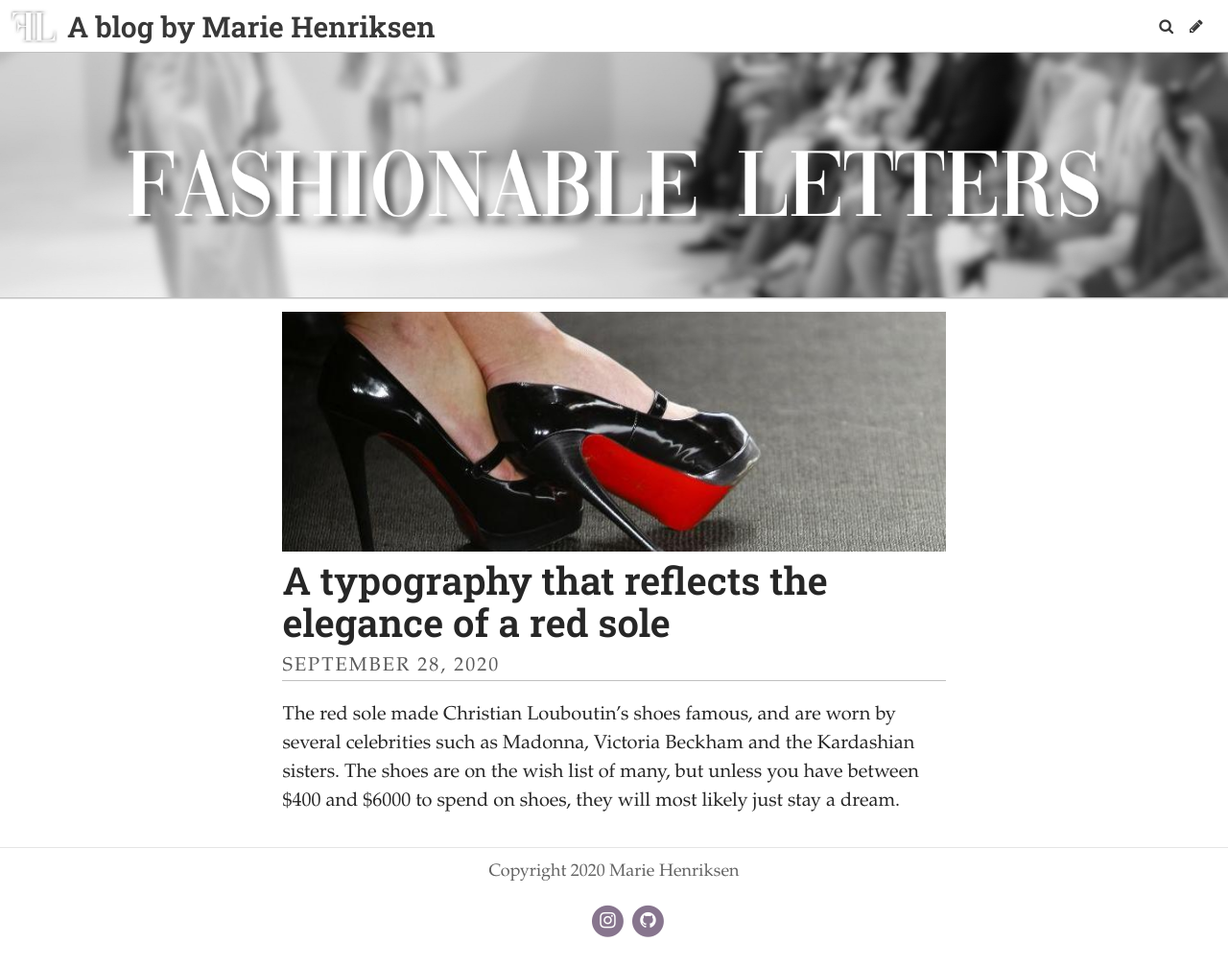
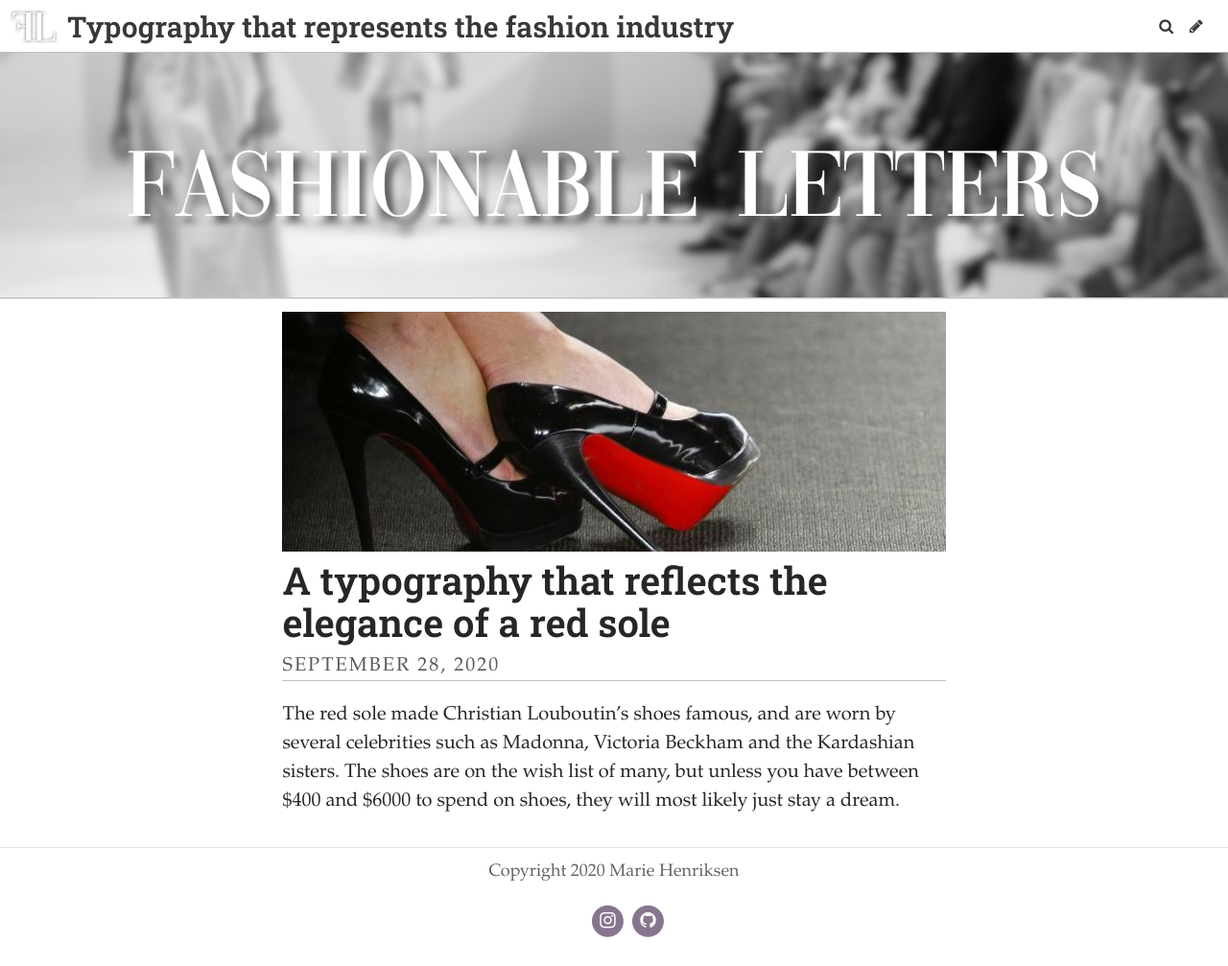
Before and after one commit to Mariehenriksen/fashionabletexts, a Jekyll site: the page built from index.html, in a window 1280 px wide. Shown: the whole page at 96% size. Built offline with Jekyll 4.4.1, drawn with Linux system fonts in a browser that asks for light colours; some web fonts are replaced; the list of posts is cut into pages by our own code.

Commit message:
Update Settings “general”

```diff
--- a/_data/settings.yml
+++ b/_data/settings.yml
@@ -1,11 +1,11 @@
-title: A blog by Marie Henriksen
+title: "Typography that represents the fashion industry "
 description: ""
 header_text: ""
 footer_text: Copyright 2020 Marie Henriksen
 header_feature_image: ../uploads/yes.jpg
 bannerheight: 20vmax
 logo: ../uploads/logo.jpg
-favicon: /uploads/favicon.ico
+favicon: ../uploads/android-chrome-192x192.png
 gridlayout: false
 fixednavbar: false
 upzoom: true
```
Also changed, not shown: uploads/android-chrome-192x192.png (added), uploads/favicon.ico (added).
